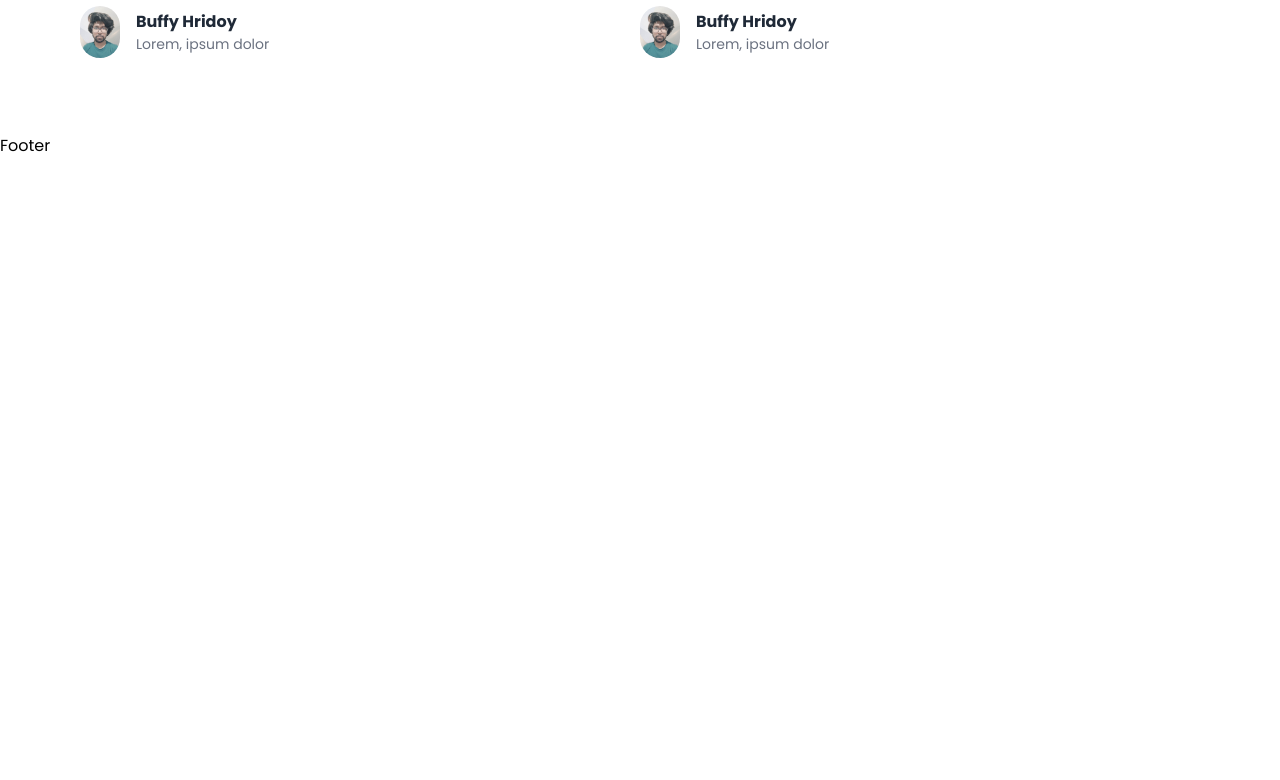
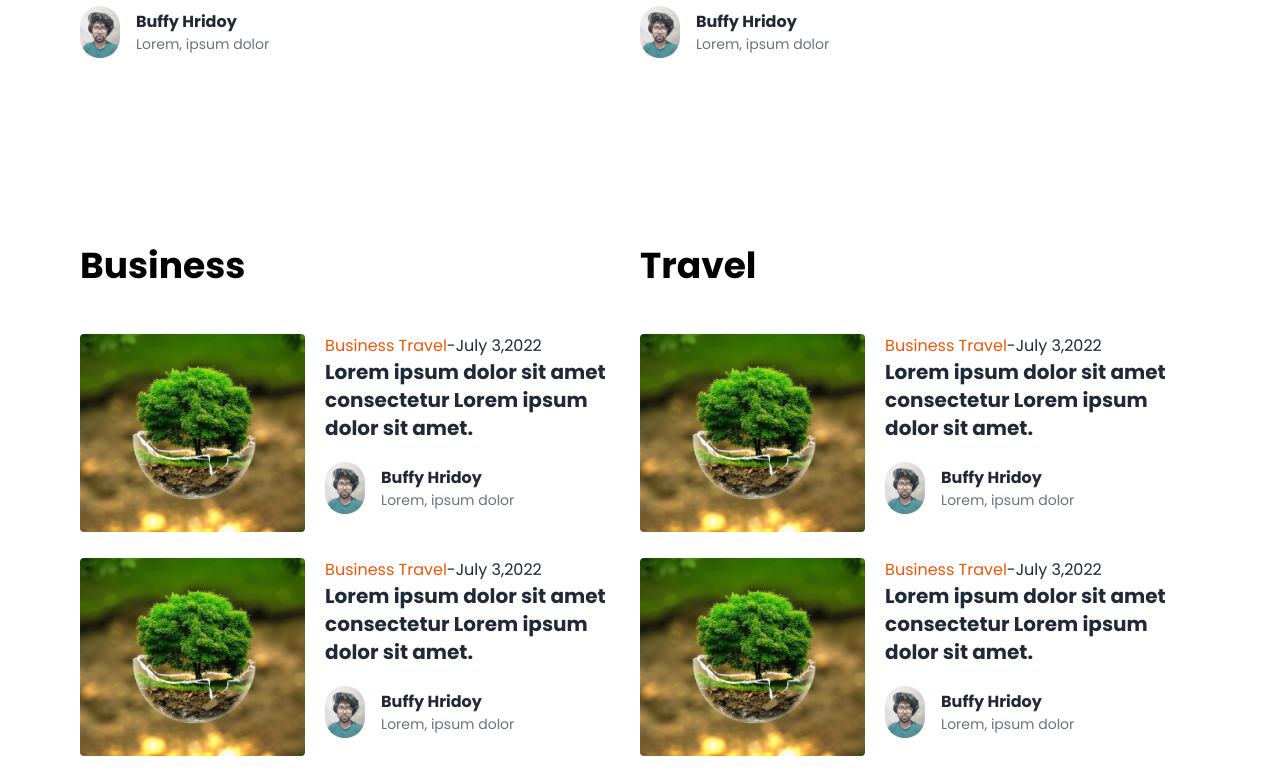
Before and after one commit to miftajannat/nextjs-first-project, a Next.js app: page / in a window 1280 px wide. Shown: the part 3260-4040 px from the top of the page. Before the commit the page ends 3418 px from the top, so only its background shows below. Built offline with nearby package versions, Linux system fonts and the light colour scheme.

Commit message:
business&travel completed

```diff
--- /dev/null
+++ b/components/section4.js
@@ -0,0 +1,66 @@
+import Image from "next/image";
+import Author from "./_child/author";
+
+
+export default function Section4() {
+  return (
+    <section className='container mx-auto md:px-20 py-16'>
+      <div className='grid lg:grid-cols-2'>
+        <div className='item'>
+          <h1 className='font-bold text-4xl py-12 '>Business</h1>
+          <div className='flex flex-col gap-6'>
+            {/* posts */}
+            {Post()}
+            {Post()}
+            {Post()}
+            {Post()}
+            </div>
+        </div>
+        <div className='item'>
+        <h1 className='font-bold text-4xl py-12 '>Travel</h1>
+        <div className='flex flex-col gap-6'>
+            {/* posts */}
+            {Post()}
+            {Post()}
+            {Post()}
+            {Post()}
+            </div>
+             </div>
+      </div>
+    </section>
+  );
+}
+
+
+
+
+function Post(){
+    return (
+    <div className="flex gap-5">
+<div className="image flex flex-col justify-start">
+<a href={"/"}><Image src={"/images/img1.jpg"}alt='' className='rounded'width={500} height={350}
+          />
+        </a>
+</div>
+<div className="info flex flex-col justify-center">
+<div className='cat'>
+          <a href='' className='text-orange-600 hover:text-orange-800'>
+            Business Travel
+          </a>
+          <a href='' className='text-gray-800 hover:text-gray-600'>
+            -July 3,2022
+          </a>
+        </div>
+        <div className="title">
+          <a
+            href={"/"}
+            className='text-xl font-bold text-gray-800 hover:text-gray-600'
+          >
+            Lorem ipsum dolor sit amet consectetur Lorem ipsum dolor sit amet.
+          </a>
+          </div>
+          <Author />
+</div>
+    </div>
+        )
+}
--- a/pages/index.js
+++ b/pages/index.js
@@ -6,6 +6,7 @@
 import Section1 from "@/components/section1";
 import Section2 from "@/components/section2";
 import Section3 from "@/components/section3";
+import Section4 from "@/components/section4";
 
 
 export default function Home() {
@@ -14,6 +15,7 @@
       <Section1/>
       <Section2/>
       <Section3/>
+      <Section4/>
     </Format>
   );
 }
```
